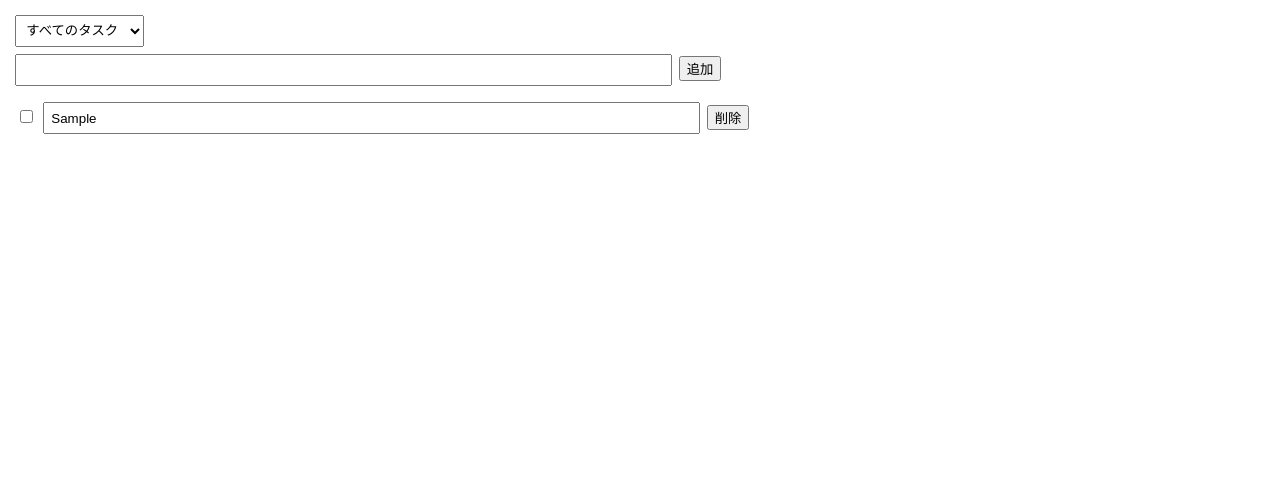
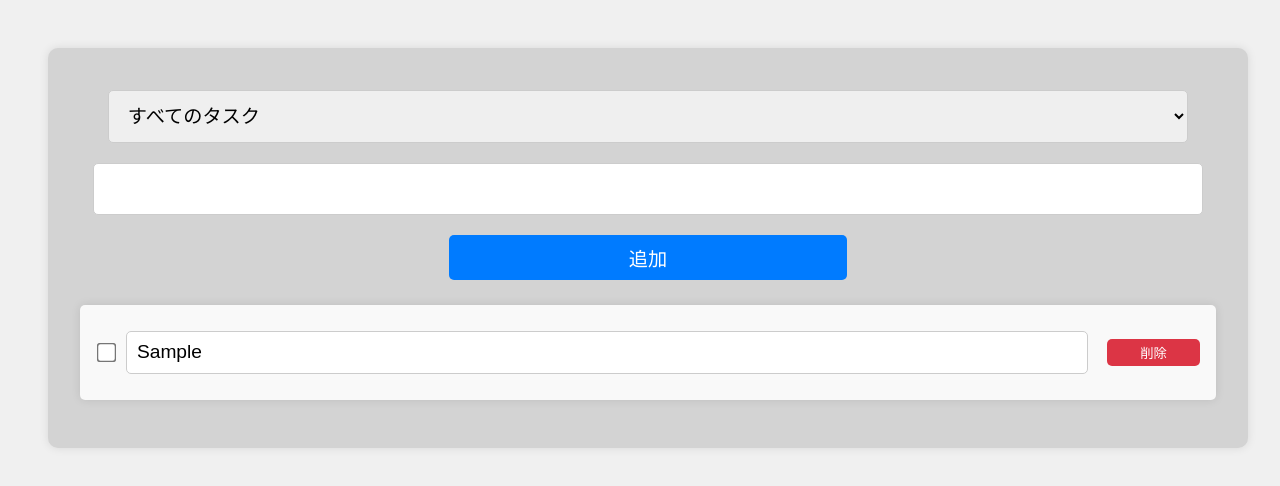
Before and after one commit to 0507osaOT/purpaka_react_app2, a React (Vite) app: page / in a window 1280 px wide. Both pictures are taken after typing "Sample" into the empty fields and a click on the button "追加". Shown: the top 486 px of the page. Built offline with nearby package versions, Linux system fonts and the light colour scheme; the HTML template or start-up script is replaced by a standard one.

Commit message:
Finish feature/local_db_insert(ReactでTodoアプリを作ろう_5完了)

```diff
--- a/src/index.css
+++ b/src/index.css
@@ -1,29 +1,117 @@
-#root {
+/* 画面全体のスタイル */
+body, html {
+  height: 100%;
+  width: 100%;
   margin: 0;
-  padding: 0;
+  font-family: 'Arial', sans-serif;
+  background-color: #f0f0f0; /* 微妙なグレーの背景色 */
 }
 
-select {
-  margin: 0.5em;
-  padding: 0.5em;
+
+#root {
+  max-width: 1300px; /* 最大幅を1600pxに拡大 */
+  margin: 0 auto;
+  padding: 2rem;
+  text-align: center;
 }
 
-input[type='text'] {
-  width: 50vw;
-  padding: 0.5em;
-  margin: 0 0.5em;
+
+.todo-container {
+  background-color: #d3d3d3;
+  padding: 2em;
+  border-radius: 10px;
+  box-shadow: 0 0 10px rgba(0, 0, 0, 0.1);
+  width: 100%; /* 幅を100%に設定 */
+  max-width: 1200px; /* 最大幅を1200pxに設定 */
+  margin: 1em; /* 中央寄せ */
+  box-sizing: border-box; /* パディングとボーダーを含む */
 }
 
-input[type='submit'] {
-  padding: 0.1em 0.5em;
+
+select, input[type='text'], button[type='submit'] {
+  width: 95%;
+  margin: 0.5em 0;
+  padding: 0.75em; /* パディングを大きく */
+  font-size: 1.2em; /* フォントサイズを大きく */
+  border: 1px solid #ccc;
+  border-radius: 5px;
 }
+
+
+button[type='submit'] {
+  background-color: #007BFF;
+  color: #fff;
+  border: none;
+  cursor: pointer;
+  height: 45px;
+  width: 35%;
+  font-size: 1.2em;
+  padding: 0.5em 1em;
+}
+
+
+button[type='submit']:hover {
+  background-color: #0056b3;
+}
+
 
 ul {
   list-style: none;
-  margin-left: 0.5em;
-  padding-left: 0;
+  padding: 0;
+  width: 100%; /* 幅を100%に設定 */
 }
 
+
 li {
-  margin-bottom: 0.5em;
+  display: flex;
+  align-items: center;
+  justify-content: space-between;
+  background: #f9f9f9;/* 背景色を白に設定 */
+  padding: 1em; /* パディングを大きく */
+  margin: 1em 0; /* マージンを大きく */
+  border-radius: 5px;
+  box-shadow: 0 0 10px rgba(0, 0, 0, 0.1); /* リストアイテムのシャドウを追加 */
+  width: 100%; /* 幅を100%に設定 */
+  box-sizing: border-box; /* パディングとボーダーを含む */
 }
+
+
+li input[type='text'] {
+  flex-grow: 1;
+  margin-right: 1em;
+  border: 1px solid #ccc; /* ボーダーを追加 */
+  border-radius: 5px; /* ボーダーの角を丸く */
+  background: #fff; /* 背景色を白に設定 */
+  outline: none;
+  font-size: 1.2em; /* フォントサイズを大きく */
+  padding: 0.5em; /* パディングを追加 */
+  box-sizing: border-box; /* パディングとボーダーを含む */
+}
+
+
+li input[type='checkbox'] {
+  margin-right: 1em;
+  transform: scale(1.5); /* チェックボックスを大きく */
+}
+
+
+li button {
+  padding: 0.3em 0.6em;
+  background-color: #dc3545;
+  color: #fff;
+  border: none;
+  border-radius: 5px;
+  cursor: pointer;
+  width: 100px;
+}
+
+
+li button:hover {
+  background-color: #c82333;
+}
+
+
+button[disabled] {
+  background-color: #ccc;
+  cursor: not-allowed;
+}
--- a/src/todo.tsx
+++ b/src/todo.tsx
@@ -1,4 +1,6 @@
-import React, { useState } from 'react';
+import React, { useState, useEffect } from 'react';
+import localforage from 'localforage';
+
 
 
 // "Todo" 型の定義をコンポーネント外で行います
@@ -8,6 +10,7 @@ type Todo = {
   completed_flg: boolean;
   delete_flg: boolean;
 };
+
 
 
 type Filter = 'all' | 'completed' | 'unchecked' | 'delete';
@@ -21,9 +24,28 @@ const Todo: React.FC = () => {
   const [filter, setFilter] = useState<Filter>('all'); // フィルタのステート
 
 
+
+  useEffect(() => {
+    // ここに副作用の処理を書く
+    console.log('TODO!');
+  }, []);
+
+
+  // const updateTodo = <T extends keyof Todo>(todos: Todo[], id: number, key: T, value: Todo[T]): Todo[] => {
+  //   return todos.map((todo) => {
+  //     if (todo.id === id) {
+  //       return { ...todo, [key]: value };
+  //     }
+  //     return todo;
+  //   });
+  // };
+
+
+
   // todos ステートを更新する関数
   const handleSubmit = () => {
     if (!text) return;
+
 
 
     const newTodo: Todo = {
@@ -34,10 +56,12 @@ const Todo: React.FC = () => {
     };
 
 
+
     setTodos((prevTodos) => [newTodo, ...prevTodos]);
     setNextId(nextId + 1);
     setText('');
   };
+
 
 
   // フィルタリングされたタスクリストを取得する関数
@@ -59,47 +83,45 @@ const Todo: React.FC = () => {
   };
 
 
-  const handleEdit = (id: number, value: string) => {
-    setTodos((todos) => {
-      const newTodos = todos.map((todo) => {
-        if (todo.id === id) {
-          return { ...todo, content: value };
-        }
-        return todo;
-      });
-      return newTodos;
-    });
-  };
+
+  // 共通の更新関数を使用したイベント処理関数
+  // const handleEdit = (id: number, value: string) => {
+  //   setTodos((todos) => updateTodo(todos, id, 'content', value));
+  // };
 
 
-  const handleCheck = (id: number, completed_flg: boolean) => {
-    setTodos((todos) => {
-      const newTodos = todos.map((todo) => {
-        if (todo.id === id) {
-          return { ...todo, completed_flg };
-        }
-        return todo;
-      });
-      return newTodos;
-    });
-  };
+  // const handleCheck = (id: number, completed_flg: boolean) => {
+  //   setTodos((todos) => updateTodo(todos, id, 'completed_flg', completed_flg));
+  // };
 
 
-  const handleRemove = (id: number, delete_flg: boolean) => {
-    setTodos((todos) => {
-      const newTodos = todos.map((todo) => {
-        if (todo.id === id) {
-          return { ...todo, delete_flg };
-        }
-        return todo;
-      });
-      return newTodos;
-    });
-  };
+  // const handleRemove = (id: number, delete_flg: boolean) => {
+  //   setTodos((todos) => updateTodo(todos, id, 'delete_flg', delete_flg));
+  // };
 
 
   const handleFilterChange = (filter: Filter) => {
     setFilter(filter);
+  };
+
+
+
+  const handleTodo = <K extends keyof Todo, V extends Todo[K]>(
+    id: number,
+    key: K,
+    value: V
+  ) => {
+    setTodos((todos) => {
+      const newTodos = todos.map((todo) => {
+        if (todo.id === id) {
+          return { ...todo, [key]: value };
+        } else {
+          return todo;
+        }
+      });
+
+      return newTodos;
+    });
   };
 
 
@@ -109,7 +131,25 @@ const Todo: React.FC = () => {
   };
 
 
-  return (
+  // useEffect フックを使ってコンポーネントのマウント時にデータを取得
+  useEffect(() => {
+    localforage.getItem('todo-20240622').then((values) => {
+      if (values) {
+        setTodos(values as Todo[]);
+      }
+    });
+  }, []);
+
+
+
+  // useEffect フックを使って todos ステートが更新されるたびにデータを保存
+  useEffect(() => {
+    localforage.setItem('todo-20240622', todos);
+  }, [todos]);
+
+
+
+ return (
     <div className="todo-container">
       <select
         defaultValue="all"
@@ -148,15 +188,17 @@ const Todo: React.FC = () => {
           <li key={todo.id}>
             <input
               type="checkbox"
+              disabled={todo.delete_flg}
               checked={todo.completed_flg}
-              onChange={() => handleCheck(todo.id, !todo.completed_flg)}
+              onChange={() => handleTodo(todo.id, 'completed_flg', !todo.completed_flg)}
             />
             <input
               type="text"
+              disabled={todo.completed_flg || todo.delete_flg}
               value={todo.content}
-              onChange={(e) => handleEdit(todo.id, e.target.value)}
+              onChange={(e) => handleTodo(todo.id, 'content', e.target.value)}
             />
-            <button onClick={() => handleRemove(todo.id, !todo.delete_flg)}>
+            <button onClick={() => handleTodo(todo.id, 'delete_flg', !todo.delete_flg)}>
               {todo.delete_flg ? '復元' : '削除'}
             </button>
           </li>
@@ -164,7 +206,6 @@ const Todo: React.FC = () => {
       </ul>
     </div>
   );
-};
+  };
 
-
-export default Todo;
+  export default Todo;
```
